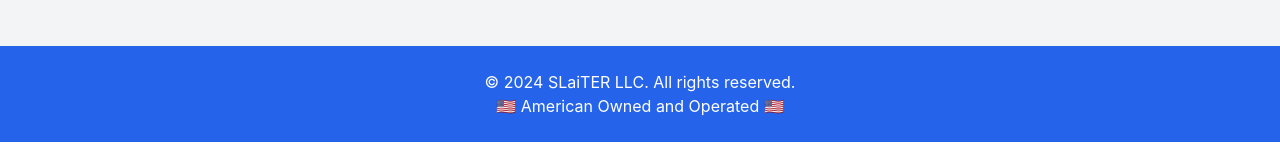
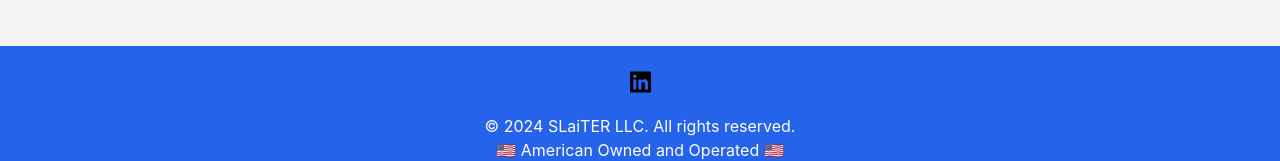
Before and after one commit to ericslater/enterprise-entry, a Next.js app: page / in a window 1280 px wide. Shown: the part 1022-1183 px from the top of the page. Built offline with nearby package versions, Linux system fonts and the light colour scheme.

Commit message:
adding favicon

```diff
--- a/app/page.tsx
+++ b/app/page.tsx
@@ -1,9 +1,11 @@
-import { Metadata } from "next"
-import { Button } from "components/Button/Button"
-import { LP_GRID_ITEMS } from "lp-items"
+import { faLinkedin } from '@fortawesome/free-brands-svg-icons';
+import { FontAwesomeIcon } from '@fortawesome/react-fontawesome';
+import { Metadata } from "next";
 import Head from "next/head";
 import Image from "next/image";
+import { Button } from "components/Button/Button";
 import SlaterHeader from "components/Header/SlaterHeader";
+import { LP_GRID_ITEMS } from "lp-items";
 
 export const metadata: Metadata = {
   title: "SLaiTER - Software Consulting",
@@ -11,9 +13,9 @@
     card: "summary_large_image",
   },
   openGraph: {
-    url: "https://slaiter.com/",
+    url: "https://slaiter.com/"
   },
-}
+};
 
 export default function Web() {
   return (
@@ -25,10 +27,6 @@
       </Head>
 
       <main className="flex flex-col items-center justify-center min-h-screen bg-gray-100">
-        {/* <header className="w-full bg-blue-600 py-6">
-          <h1 className="text-4xl font-bold text-white text-center">SLaiTER</h1>
-          <p className="text-xl text-white text-center">Applied AI For Your Business.</p>
-        </header> */}
         <SlaterHeader />
 
         <section className="w-10/12 md:w-8/12 lg:w-6/12 my-12">
@@ -64,9 +62,14 @@
         </section>
 
         <footer className="w-full bg-blue-600 py-6">
-          <p className="text-center text-white">© 2024 SLaiTER LLC. All rights reserved.</p>
-          <p className="text-center text-white">🇺🇸 American Owned and Operated 🇺🇸</p>
-          </footer>
+        <div className="flex justify-center mb-4">
+          <a href="https://www.linkedin.com/in/eric-slater-66377676" target="_blank" rel="noopener noreferrer" className="underline ml-2">
+            <FontAwesomeIcon icon={faLinkedin} className="text-center mr-2 text-sm h-6"/>
+          </a>
+        </div>
+        <p className="text-center text-white">© 2024 SLaiTER LLC. All rights reserved.</p>
+        <p className="text-center text-white">🇺🇸 American Owned and Operated 🇺🇸</p>
+      </footer>
       </main>
     </div>
   );
--- a/package.json
+++ b/package.json
@@ -23,6 +23,9 @@
     "coupling-graph": "npx madge --extensions js,jsx,ts,tsx,css,md,mdx ./ --exclude '.next|tailwind.config.js|reset.d.ts|prettier.config.js|postcss.config.js|playwright.config.ts|next.config.js|next-env.d.ts|instrumentation.ts|e2e/|README.md|.storybook/|.eslintrc.js' --image graph.svg"
   },
   "dependencies": {
+    "@fortawesome/fontawesome-svg-core": "^6.6.0",
+    "@fortawesome/free-brands-svg-icons": "^6.6.0",
+    "@fortawesome/react-fontawesome": "^0.2.2",
     "@next/bundle-analyzer": "^14.2.3",
     "@radix-ui/react-accordion": "^1.1.2",
     "@radix-ui/react-checkbox": "^1.0.4",
```
Also changed, not shown: 2 other files (tests, documents, lock files or other folders).
